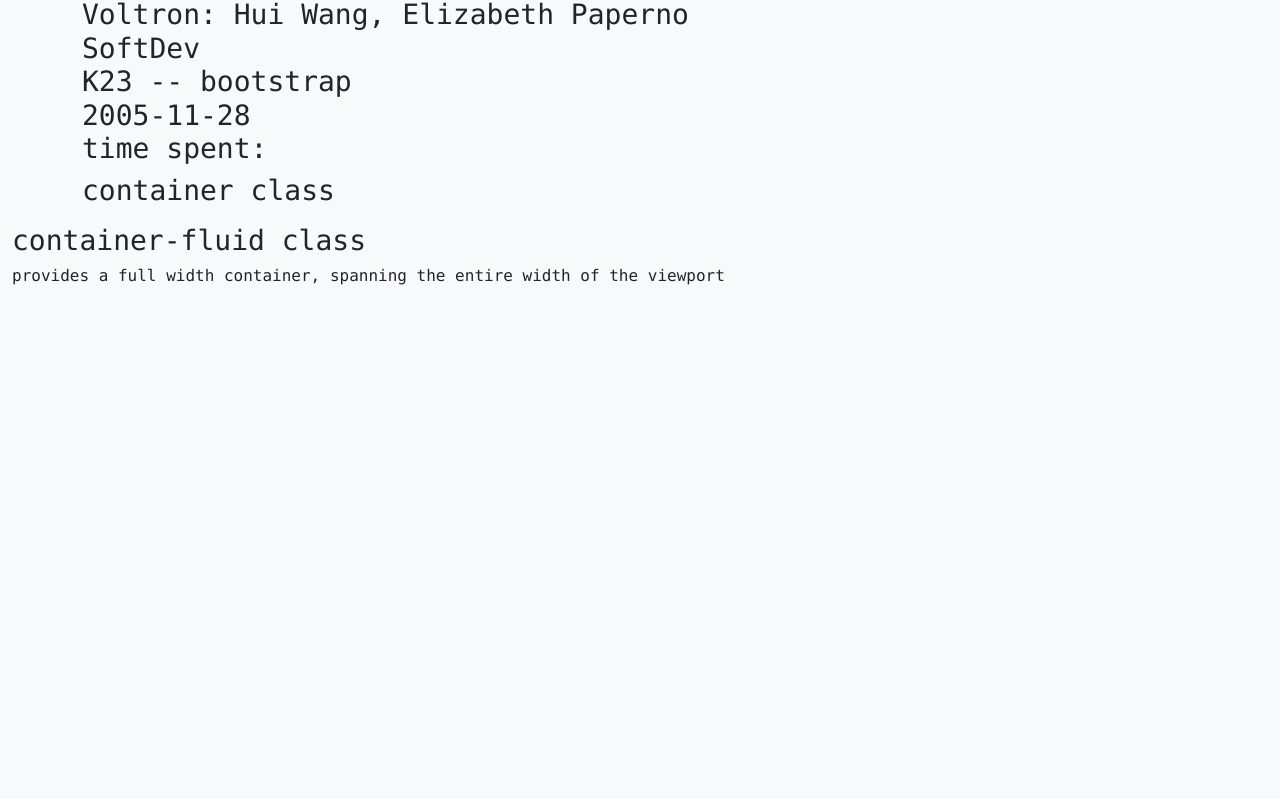
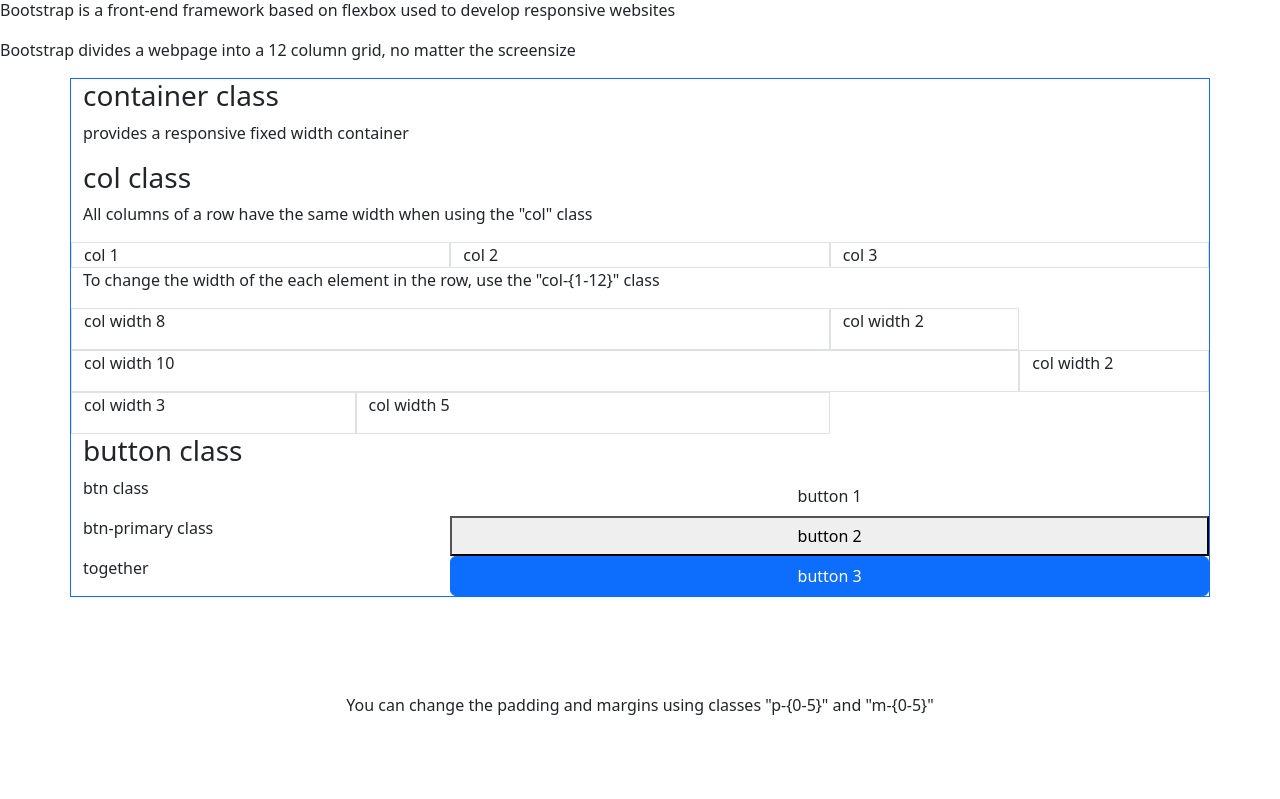
Before and after one commit to huiwxng/softdev, a plain HTML site: page 23_bt_voltron_huiW-elizabethP/index.html in a window 1280 px wide. Shown: the part 58-857 px from the top of the page. Before the commit the page ends 800 px from the top, so only its background shows below. Drawn offline with nearby package versions, Linux system fonts and the light colour scheme.

Commit message:
bootstrap

```diff
--- a/23_bt_voltron_huiW-elizabethP/index.html
+++ b/23_bt_voltron_huiW-elizabethP/index.html
@@ -1,31 +1,86 @@
+<!-- Voltron: Hui Wang, Elizabeth Paperno
+SoftDev
+K23: Bootstrap
+2022-11-29
+time spent: 1.0 hrs -->
 
 <!DOCTYPE html>
 <html lang="en">
 <head>
     <meta charset="UTF-8">
     <meta name="viewport" content="width=device-width, initial-scale=1.0">
-    <title>Bootstrap</title>
-    <link href="https://cdn.jsdelivr.net/npm/bootstrap@5.2.3/dist/css/bootstrap.min.css" rel="stylesheet">
-    <link href="style.css" rel="stylesheet">
+    <title>K23 Bootstrap</title>
+    <link href="https://cdn.jsdelivr.net/npm/bootstrap@5.2.3/dist/css/bootstrap.min.css" rel="stylesheet" integrity="sha384-rbsA2VBKQhggwzxH7pPCaAqO46MgnOM80zW1RWuH61DGLwZJEdK2Kadq2F9CUG65" crossorigin="anonymous">
 </head>
 
 <body>
-    <h1>Hello World!</h1>
+    <h1>Bootstrap!</h1>
+    <p>Bootstrap is a front-end framework based on flexbox used to develop responsive websites</p>
+    <p>Bootstrap divides a webpage into a 12 column grid, no matter the screensize</p>
 
-    <div class="container">
-        <h3>Voltron: Hui Wang, Elizabeth Paperno <br>
-            SoftDev <br>
-            K23 -- bootstrap <br>
-            2005-11-28 <br>
-            time spent:
-        </h3>
+    <div class="container border border-primary">
         <h3>container class</h3>
-        <p></p>
+        <p>provides a responsive fixed width container</p>
+
+        <h3>col class</h3>
+
+        <div class="row">
+            <p>All columns of a row have the same width when using the "col" class</p>
+            <div class="col border">col 1</div>
+            <div class="col border">col 2</div>
+            <div class="col border">col 3</div>
+        </div>
+
+        <div class="row">
+            <p>To change the width of the each element in the row, use the "col-{1-12}" class</p>
+
+            <div class="col-8 border">
+                <p>col width 8</p>
+            </div>
+            <div class="col-2 border">
+                <p>col width 2</p>
+            </div>
+        </div>
+
+        <div class="row">
+            <div class="col-10 border">
+                <p>col width 10</p>
+            </div>
+            <div class="col-2 border">
+                <p>col width 2</p>
+            </div>
+        </div>
+
+        <div class="row">
+            <div class="col-3 border">
+                <p>col width 3</p>
+            </div>
+            <div class="col-5 border">
+                <p>col width 5</p>
+            </div>
+        </div>
+
+        <h3>button class</h3>
+
+        <div class="row">
+            <p class="col-4">btn class</p>
+            <button type="button" class="col-8 btn">button 1</button>
+        </div>
+        <div class="row">
+            <p class="col-4">btn-primary class</p>
+            <button type="button" class="col-8 btn-primary">button 2</button>
+        </div>
+        <div class="row">
+            <p class="col-4">together</p>
+            <button type="button" class="col-8 btn btn-primary">button 3</button>
+        </div>
     </div>
 
-    <div class="container-fluid">
-        <h3>container-fluid class</h3>
-        <p>provides a full width container, spanning the entire width of the viewport</p>
+    <p class="text-center p-5 m-5">You can change the padding and margins using classes "p-{0-5}" and "m-{0-5}"</p>
+
+    <div class="container-fluid border border-secondary">
+        <h3 class="text-center">container-fluid class</h3>
+        <p class="text-center">provides a responsive full width container, spanning the entire width of the viewport</p>
     </div>
 </body>
 
--- a/23_bt_voltron_huiW-elizabethP/style.css
+++ /dev/null
@@ -1,5 +0,0 @@
-body {
-    --bs-body-font-family: var(--bs-font-monospace);
-    --bs-body-line-height: 1.4;
-    --bs-body-bg: var(--bs-gray-100);
-}
```
Also changed, not shown: 1 other file.
